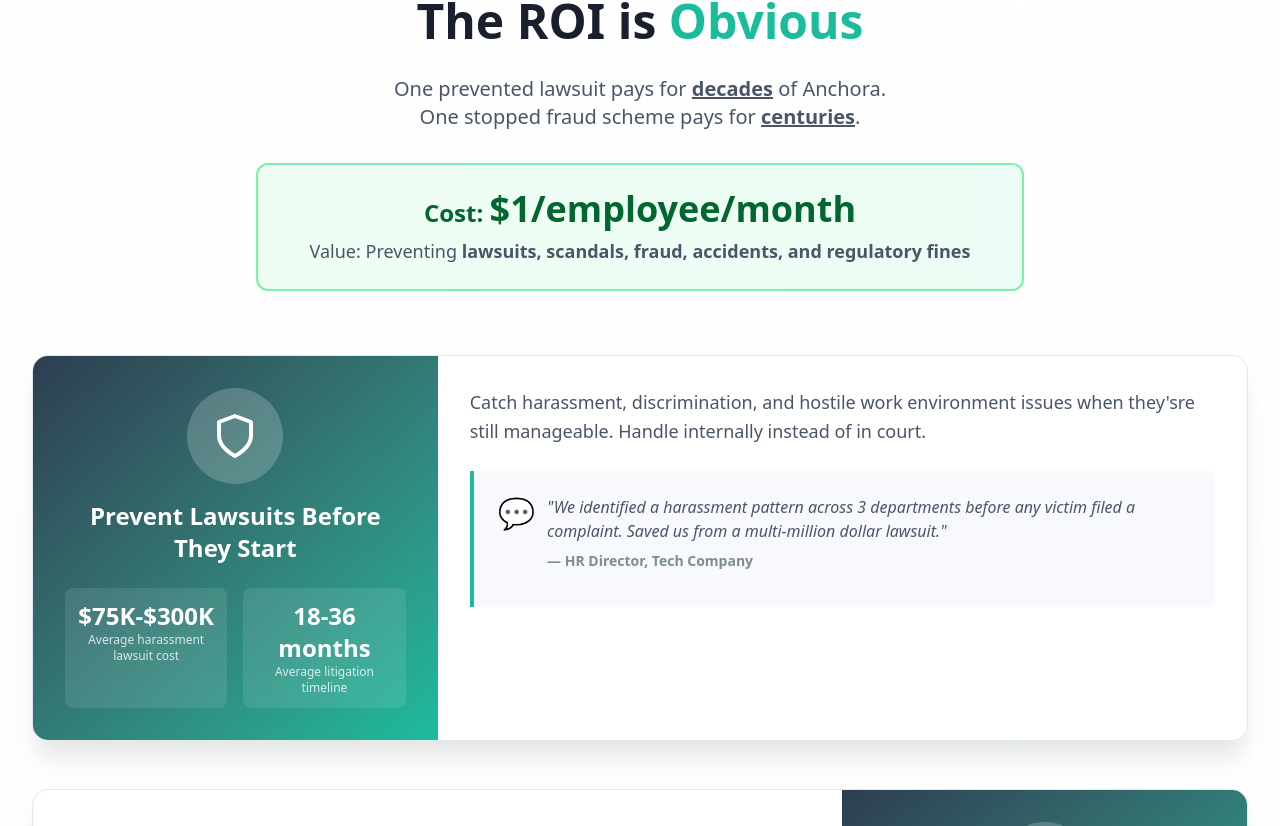
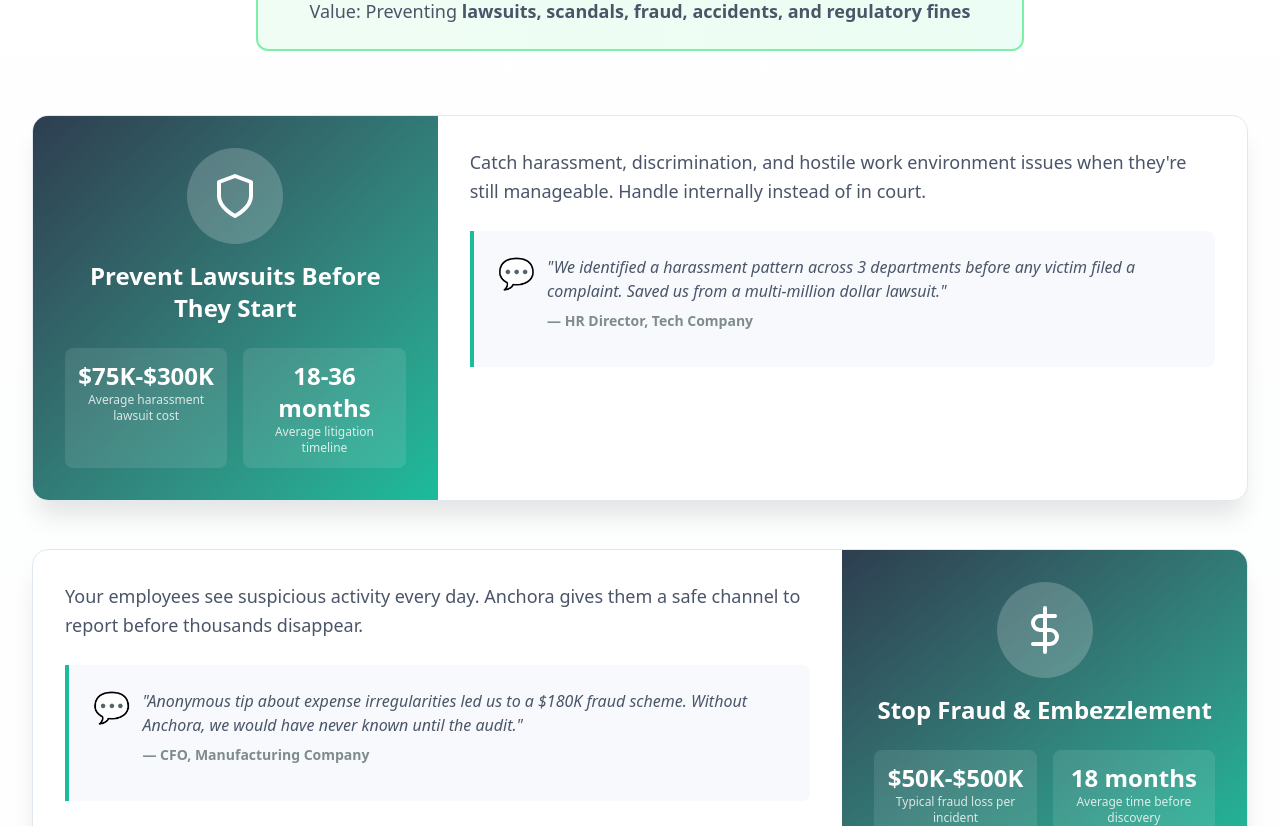
Before and after one commit to maduranga98/anchora-landing-page, a Next.js app: page / in a window 1280 px wide. Shown: the part 6774-7600 px from the top of the page. Built offline with nearby package versions, Linux system fonts and the light colour scheme.

Commit message:
Ui error correction

```diff
--- a/app/globals.css
+++ b/app/globals.css
@@ -92,23 +92,23 @@
   }
 }
 
-/* Consistent section spacing */
+/* Consistent section spacing - OPTIMIZED FOR BETTER FLOW */
 .section-padding {
-  padding-top: 4rem;
-  padding-bottom: 4rem;
+  padding-top: 3rem;
+  padding-bottom: 3rem;
 }
 
 @media (min-width: 768px) {
   .section-padding {
-    padding-top: 6rem;
-    padding-bottom: 6rem;
+    padding-top: 4rem;
+    padding-bottom: 4rem;
   }
 }
 
 @media (min-width: 1024px) {
   .section-padding {
-    padding-top: 8rem;
-    padding-bottom: 8rem;
+    padding-top: 5rem;
+    padding-bottom: 5rem;
   }
 }
 
--- a/components/Benefits.tsx
+++ b/components/Benefits.tsx
@@ -15,7 +15,7 @@
       icon: <FiShield className="w-12 h-12" />,
       title: "Prevent Lawsuits Before They Start",
       description:
-        "Catch harassment, discrimination, and hostile work environment issues when they'sre still manageable. Handle internally instead of in court.",
+        "Catch harassment, discrimination, and hostile work environment issues when they're still manageable. Handle internally instead of in court.",
       stats: [
         { value: "$75K-$300K", label: "Average harassment lawsuit cost" },
         { value: "18-36 months", label: "Average litigation timeline" },
@@ -47,7 +47,7 @@
         { value: "$2M+", label: "Average serious accident cost" },
       ],
       testimonial:
-        '"Employees reported safety concerns anonymously. We fixed issues immediately. 2 months later, OSHA inspection-perfect score."',
+        '"Employees reported safety concerns anonymously. We fixed issues immediately. 2 months later, OSHA inspection—perfect score."',
       author: "Operations Manager, Construction",
     },
     {
@@ -103,7 +103,7 @@
   return (
     <section
       id="benefits"
-      className="section-padding bg-linear-to-b from-white to-gray-50"
+      className="section-padding bg-gradient-to-b from-white to-gray-50"
     >
       <div className="section-container">
         {/* Section Header */}
@@ -122,7 +122,7 @@
             <span className="font-bold underline">centuries</span>.
           </p>
 
-          <div className="bg-linear-to-r from-green-50 to-emerald-50 border-2 border-green-300 rounded-xl p-6 max-w-3xl mx-auto">
+          <div className="bg-gradient-to-r from-green-50 to-emerald-50 border-2 border-green-300 rounded-xl p-6 max-w-3xl mx-auto">
             <p className="text-lg md:text-xl lg:text-2xl font-bold text-green-800">
               Cost:{" "}
               <span className="text-2xl md:text-3xl lg:text-4xl">
@@ -147,7 +147,7 @@
                 index % 2 === 0 ? "lg:flex-row" : "lg:flex-row-reverse"
               } flex flex-col lg:flex`}
             >
-              <div className="lg:w-1/3 bg-linear-to-br from-primary-navy to-primary-teal p-6 md:p-8 flex items-center justify-center">
+              <div className="lg:w-1/3 bg-gradient-to-br from-primary-navy to-primary-teal p-6 md:p-8 flex items-center justify-center">
                 <div className="text-center">
                   <div className="w-24 h-24 bg-white/20 rounded-full flex items-center justify-center mx-auto mb-4 text-white">
                     {benefit.icon}
@@ -197,7 +197,7 @@
         </div>
 
         {/* ROI Calculator */}
-        <div className="bg-linear-to-brrom-primary-navy to-primary-teal rounded-3xl p-8 md:p-12 text-white mb-20">
+        <div className="bg-gradient-to-br from-primary-navy to-primary-teal rounded-3xl p-8 md:p-12 text-white mb-20">
           <div className="text-center mb-10">
             <h3 className="text-2xl md:text-3xl lg:text-4xl font-bold mb-4">
               What's <span className="text-accent-coral">ONE</span> Prevented
```
